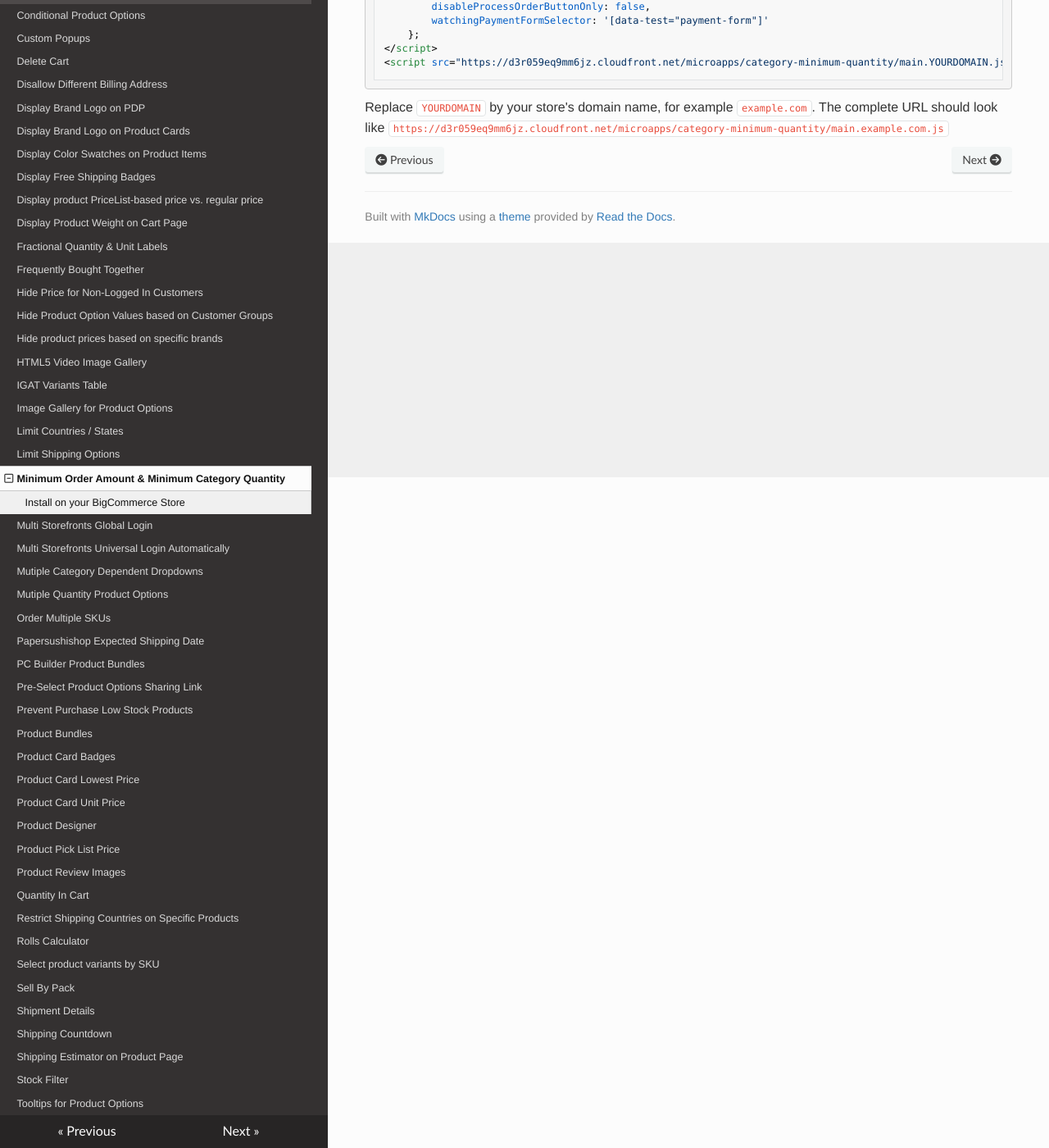
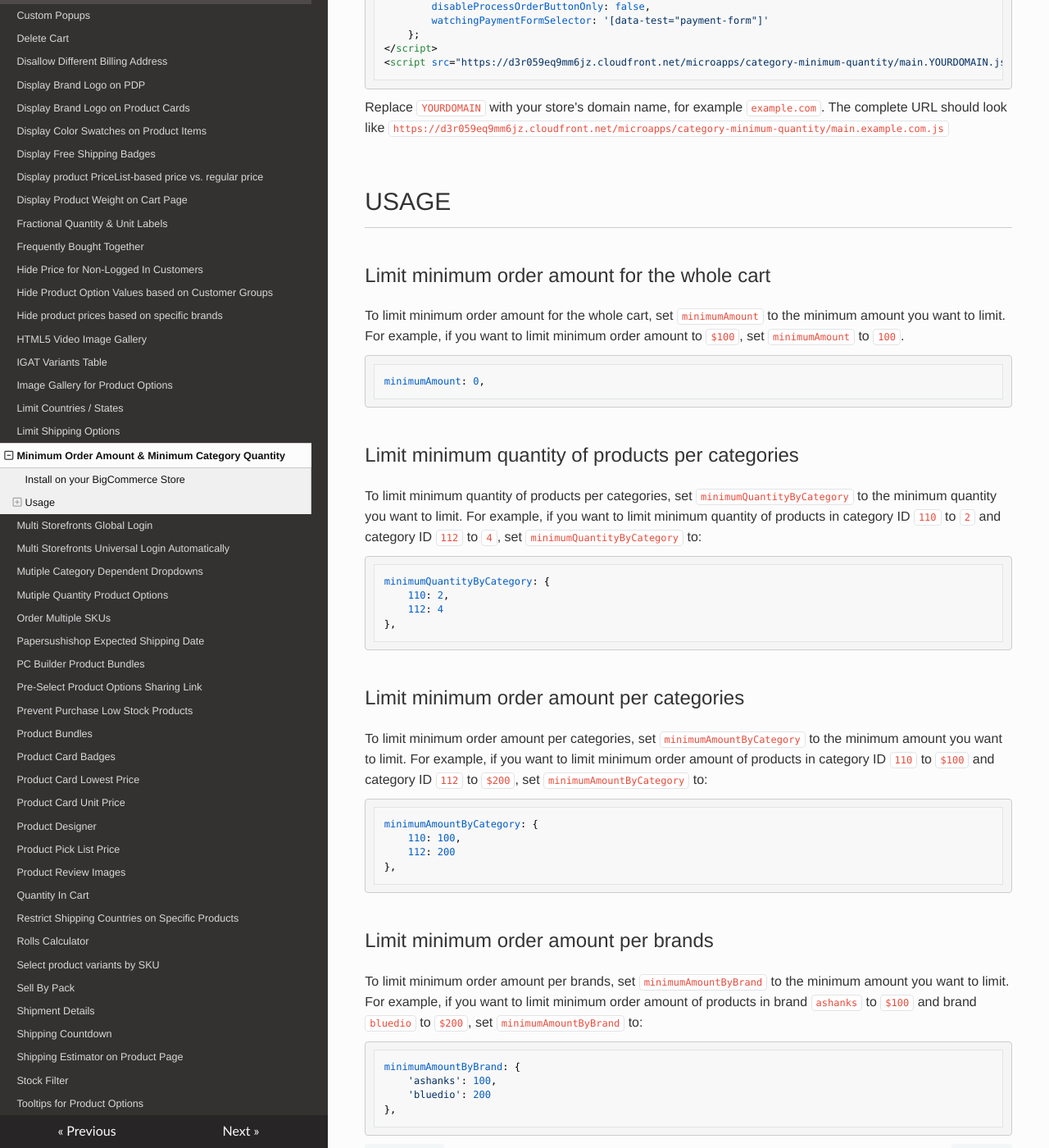
Before and after one commit to tvlgiao/bc-addons-docs, an MkDocs documentation site: the page built from docs/category-minimum-quantity.md, in a window 1280 px wide and 1400 px high, scrolled down 818 px. Shown: the whole window at 82% size. Built offline with MkDocs 1.6.1, drawn with Linux system fonts in a browser that asks for light colours; nearby versions of some CDN libraries; some of the changed text lies outside the part shown.

Commit message:
Update category-minimum-quantity doc

````diff
--- a/docs/category-minimum-quantity.md
+++ b/docs/category-minimum-quantity.md
@@ -2,14 +2,13 @@
 
 ## Install on your BigCommerce Store
 
-Go to **Storefront** > **Script Manager**, click **Create a Script**, choose:
+Navigate to **Storefront** > **Script Manager**, click **Create a Script**, and choose:
 
 - **Location on page** = `Footer`
-- **Select pages where script will be added** = `Store pages`
+- **Select pages where script will be added** = `All Pages`
 - **Script type** = `Script`
 
-Enter the script below to **Scripts contents**:
-
+Enter the script below in the **Script contents** section:
 
 ```html
 <script>
@@ -38,8 +37,51 @@ Enter the script below to **Scripts contents**:
 <script src="https://d3r059eq9mm6jz.cloudfront.net/microapps/category-minimum-quantity/main.YOURDOMAIN.js" async defer></script>
 ```
 
-Replace `YOURDOMAIN` by your store's domain name, for example `example.com`. The complete URL should look like `https://d3r059eq9mm6jz.cloudfront.net/microapps/category-minimum-quantity/main.example.com.js`
+Replace `YOURDOMAIN` with your store's domain name, for example `example.com`. The complete URL should look like `https://d3r059eq9mm6jz.cloudfront.net/microapps/category-minimum-quantity/main.example.com.js`
 
+## Usage
+
+### Limit minimum order amount for the whole cart
+
+To limit minimum order amount for the whole cart, set `minimumAmount` to the minimum amount you want to limit. For example, if you want to limit minimum order amount to `$100`, set `minimumAmount` to `100`.
+
+```js
+minimumAmount: 0,
+```
+
+### Limit minimum quantity of products per categories
+
+To limit minimum quantity of products per categories, set `minimumQuantityByCategory` to the minimum quantity you want to limit. For example, if you want to limit minimum quantity of products in category ID `110` to `2` and category ID `112` to `4`, set `minimumQuantityByCategory` to:
+
+```js
+minimumQuantityByCategory: {
+    110: 2,
+    112: 4
+},
+```
+
+### Limit minimum order amount per categories
+
+To limit minimum order amount per categories, set `minimumAmountByCategory` to the minimum amount you want to limit. For example, if you want to limit minimum order amount of products in category ID `110` to `$100` and category ID `112` to `$200`, set `minimumAmountByCategory` to:
+
+
+```js
+minimumAmountByCategory: {
+    110: 100,
+    112: 200
+},
+```
+
+### Limit minimum order amount per brands
+
+To limit minimum order amount per brands, set `minimumAmountByBrand` to the minimum amount you want to limit. For example, if you want to limit minimum order amount of products in brand `ashanks` to `$100` and brand `bluedio` to `$200`, set `minimumAmountByBrand` to:
+
+```js
+minimumAmountByBrand: {
+    'ashanks': 100,
+    'bluedio': 200
+},
+```
 
 
 
````
